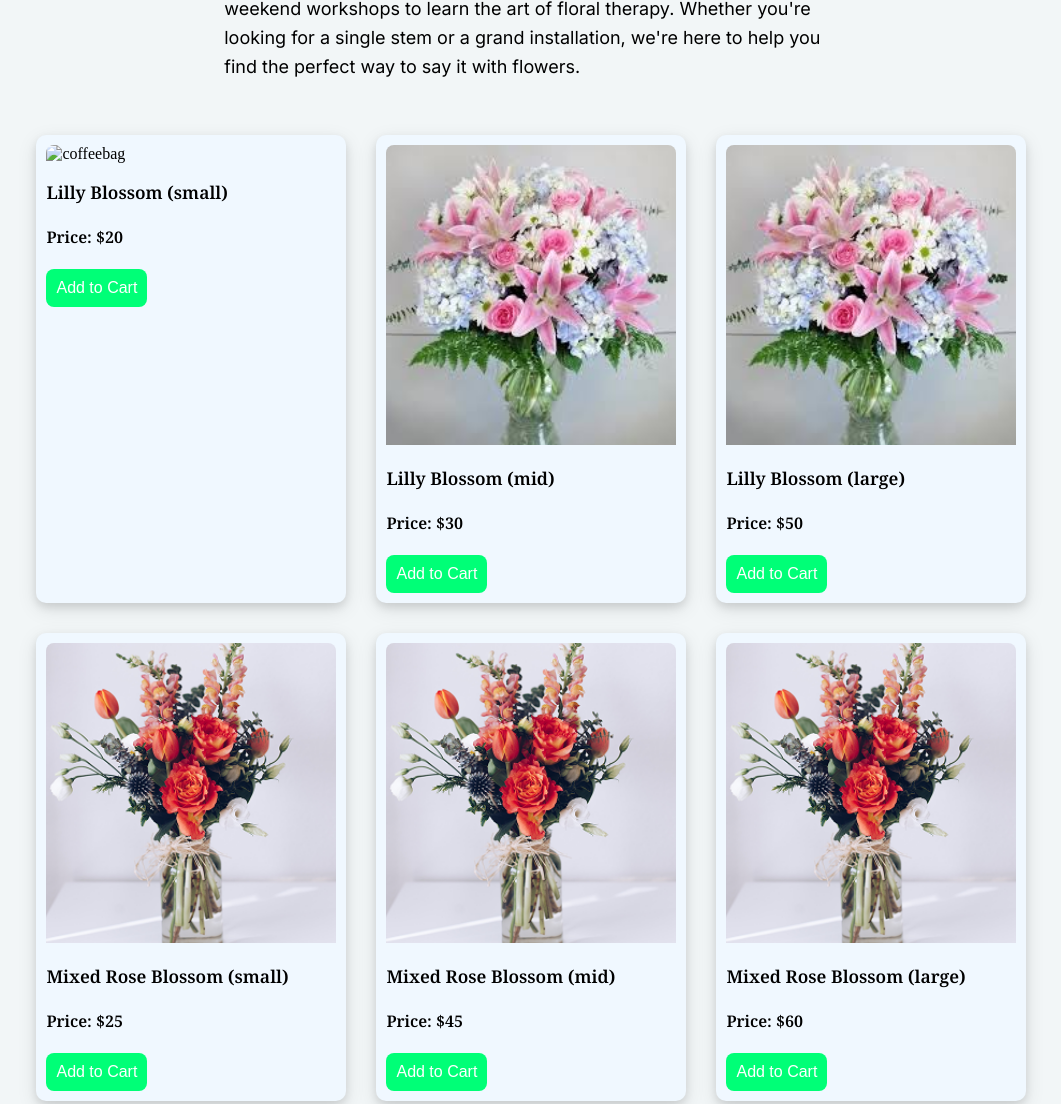
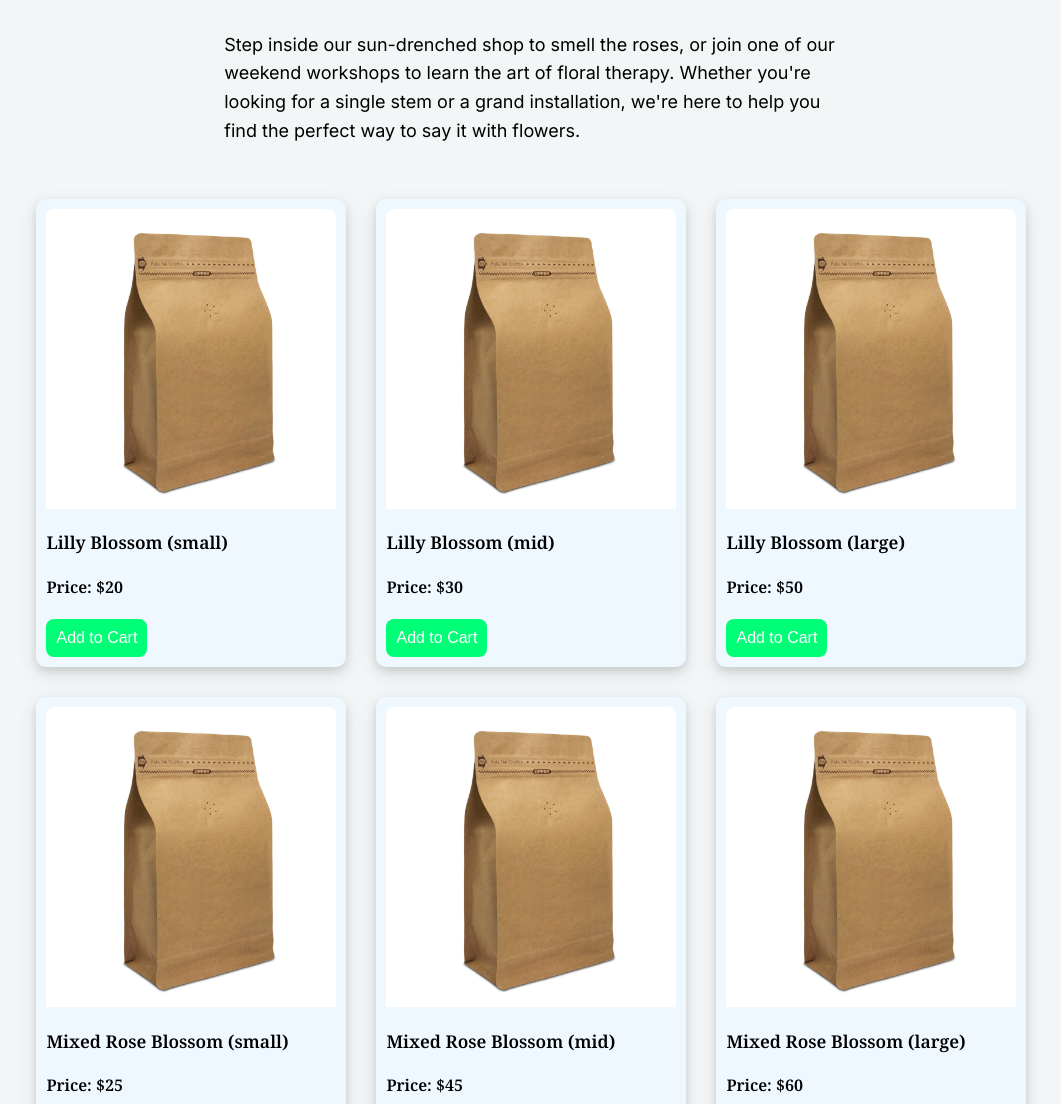
Before and after one commit to sebaasr0/miniprojectSE, a plain HTML site: page index.html in a window 1280 px wide. Shown: the part 706-1810 px from the top of the page, without its empty margins (144-1205 px from the left). Drawn offline with Linux system fonts and the light colour scheme.

Commit message:
Replace all images with coffeebag.jpg
Updated all image references throughout the site to use coffeebag.jpg.

Co-Authored-By: Claude Sonnet 4.5 <noreply@anthropic.com>

```diff
--- a/index.html
+++ b/index.html
@@ -4,7 +4,7 @@
     <meta charset="UTF-8" />
     <meta name="viewport" content="width=device-width, initial-scale=1.0" />
     <title>A Local Flower Shop</title>
-    <link rel="icon" href="../assets/232938650 copy.png" type="image/x-icon" />
+    <link rel="icon" href="./assets/coffeebag.jpg" type="image/x-icon" />
 
     <script
       src="https://kit.fontawesome.com/ae43ee1d0b.js"
@@ -16,7 +16,7 @@
     <section class="navbar">
       <img
         class="logo"
-        src="../assets/232938650 copy.png"
+        src="./assets/coffeebag.jpg"
         style="border-radius: 5px; height: 80px; padding: 4px"
         alt=""
       />
@@ -53,7 +53,7 @@
         </p>
       </div>
       <div>
-        <img class="banner-image" src="../assets/hero-flower.png" alt="" />
+        <img class="banner-image" src="./assets/coffeebag.jpg" alt="" />
       </div>
     </section>
     <section class="plants">
@@ -71,7 +71,7 @@
       </p>
       <div class="cards">
         <div class="card">
-          <img src="coffeebag.jpg" alt="coffeebag" />
+          <img src="./assets/coffeebag.jpg" alt="coffeebag" />
           <h3 class="primary-font" style="font-size: 1.1rem">
             Lilly Blossom (small)
           </h3>
@@ -79,7 +79,7 @@
           <button>Add to Cart</button>
         </div>
         <div class="card">
-          <img src="../assets/lilly_blossom.jpeg" alt="lilly" />
+          <img src="./assets/coffeebag.jpg" alt="lilly" />
           <h3 class="primary-font" style="font-size: 1.1rem">
             Lilly Blossom (mid)
           </h3>
@@ -87,7 +87,7 @@
           <button>Add to Cart</button>
         </div>
         <div class="card">
-          <img src="../assets/lilly_blossom.jpeg" alt="lilly" />
+          <img src="./assets/coffeebag.jpg" alt="lilly" />
           <h3 class="primary-font" style="font-size: 1.1rem">
             Lilly Blossom (large)
           </h3>
@@ -95,7 +95,7 @@
           <button>Add to Cart</button>
         </div>
         <div class="card">
-          <img src="../assets/mixed_rose.png" alt="rose" />
+          <img src="./assets/coffeebag.jpg" alt="rose" />
           <h3 class="primary-font" style="font-size: 1.1rem">
             Mixed Rose Blossom (small)
           </h3>
@@ -103,7 +103,7 @@
           <button>Add to Cart</button>
         </div>
         <div class="card">
-          <img src="../assets/mixed_rose.png" alt="rose" />
+          <img src="./assets/coffeebag.jpg" alt="rose" />
           <h3 class="primary-font" style="font-size: 1.1rem">
             Mixed Rose Blossom (mid)
           </h3>
@@ -111,7 +111,7 @@
           <button>Add to Cart</button>
         </div>
         <div class="card">
-          <img src="../assets/mixed_rose.png" alt="rose" />
+          <img src="./assets/coffeebag.jpg" alt="rose" />
           <h3 class="primary-font" style="font-size: 1.1rem">
             Mixed Rose Blossom (large)
           </h3>
@@ -119,7 +119,7 @@
           <button>Add to Cart</button>
         </div>
         <div class="card">
-          <img src="../assets/fall_blossom.jpg" alt="fall" />
+          <img src="./assets/coffeebag.jpg" alt="fall" />
           <h3 class="primary-font" style="font-size: 1.1rem">
             Fall Blossom (small)
           </h3>
@@ -127,7 +127,7 @@
           <button>Add to Cart</button>
         </div>
         <div class="card">
-          <img src="../assets/fall_blossom.jpg" alt="fall" />
+          <img src="./assets/coffeebag.jpg" alt="fall" />
           <h3 class="primary-font" style="font-size: 1.1rem">
             Fall Blossom (mid)
           </h3>
@@ -135,7 +135,7 @@
           <button>Add to Cart</button>
         </div>
         <div class="card">
-          <img src="../assets/fall_blossom.jpg" alt="fall" />
+          <img src="./assets/coffeebag.jpg" alt="fall" />
           <h3 class="primary-font" style="font-size: 1.1rem">Fall Blossom</h3>
           <h4 class="primary-font" style="font-size: 1rem">Price: $90</h4>
           <button>Add to Cart</button>
@@ -168,7 +168,7 @@
             align-items: center;
             justify-items: center;
           "
-          src="../assets/232938650 copy.png"
+          src="./assets/coffeebag.jpg"
           alt=""
         />
       </div>
@@ -198,22 +198,22 @@
       >
         <img
           style="width: 30px; height: 30px"
-          src="../assets/icon-linkedin.png"
+          src="./assets/coffeebag.jpg"
           alt="LinkedIn"
         />
         <img
           style="width: 30px; height: 30px"
-          src="../assets/icon-twitter.png"
+          src="./assets/coffeebag.jpg"
           alt="Twitter/X"
         />
         <img
           style="width: 30px; height: 30px"
-          src="../assets/icon-facebook.png"
+          src="./assets/coffeebag.jpg"
           alt="Facebook"
         />
         <img
           style="width: 30px; height: 30px"
-          src="../assets/icon-youtube.png"
+          src="./assets/coffeebag.jpg"
           alt="YouTube"
         />
       </div>
```
